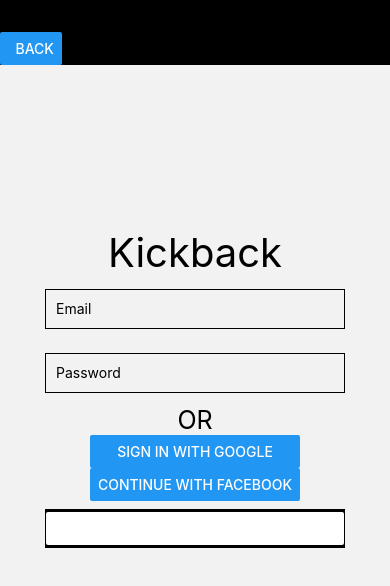
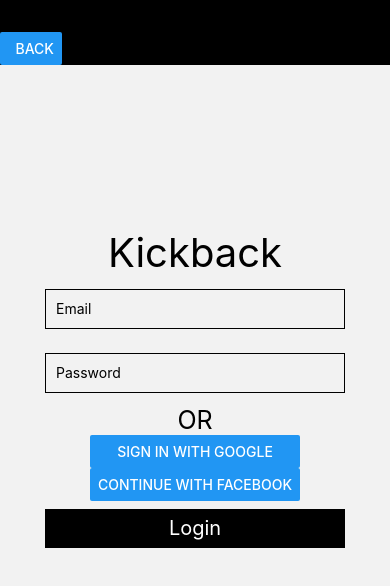
Before and after one commit to Darrengn/KickBack, a React Native app: screen /Login in a window 390 px wide. Shown: the top 586 px of the page. Built offline with nearby package versions, Linux system fonts and the light colour scheme.

Commit message:
changed button to touchable

```diff
--- a/screens/LoginScreen.js
+++ b/screens/LoginScreen.js
@@ -1,5 +1,5 @@
 import React from 'react';
-import { View, Text, Button, StyleSheet, TextInput } from 'react-native';
+import { View, Text, Button, StyleSheet, TextInput, TouchableWithoutFeedback } from 'react-native';
 
 const LoginScreen = ({navigation}) => {
     const [email, onChangeEmail] = React.useState('');
@@ -40,13 +40,11 @@ const LoginScreen = ({navigation}) => {
                     onPress={() => alert('sign in with facebook')}
                     />
                 </View>
-                <View style = {{flex: 1, borderWidth: 1, backgroundColor: 'black', width:300, justifyContent:'center'}}>
-                    <Button style ={styles.input}
-                        title="Login"
-                        color='white'
-                        onPress={() => alert('Login')}
-                    />
-                </View>
+                <TouchableWithoutFeedback onPress={() => alert('Login')}>
+                    <View style = {{flex: 1, borderWidth: 1, backgroundColor: 'black', width:300, justifyContent:'center', alignItems:'center'}}>
+                        <Text style={{color: 'white', fontSize: 20}}>Login</Text>
+                    </View>
+                </TouchableWithoutFeedback>
                 <View style = {{flex: 8}}></View>
             </View>
         </View>
```
